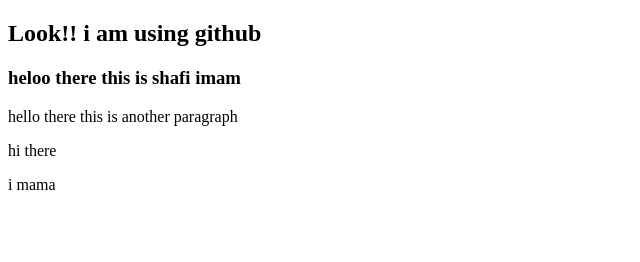
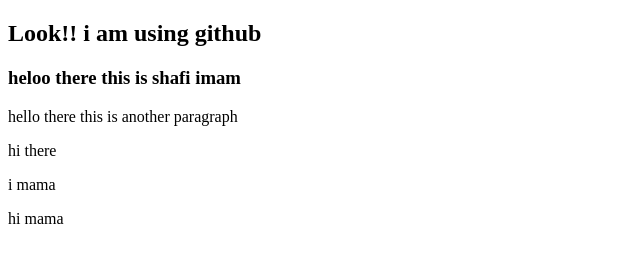
Before and after one commit to shafiimam/Personal_portfolio, a plain HTML site: page index.html in a window 1280 px wide. Shown: the full height of the page, 0-640 px from the left. Drawn offline with Linux system fonts and the light colour scheme.

Commit message:
commit from code

```diff
--- a/index.html
+++ b/index.html
@@ -11,5 +11,6 @@
     <p>hello there this is another paragraph</p>
     <p>hi there</p>
     <p>i mama</p>
+    <p>hi mama</p>
   </body>
 </html>
```
